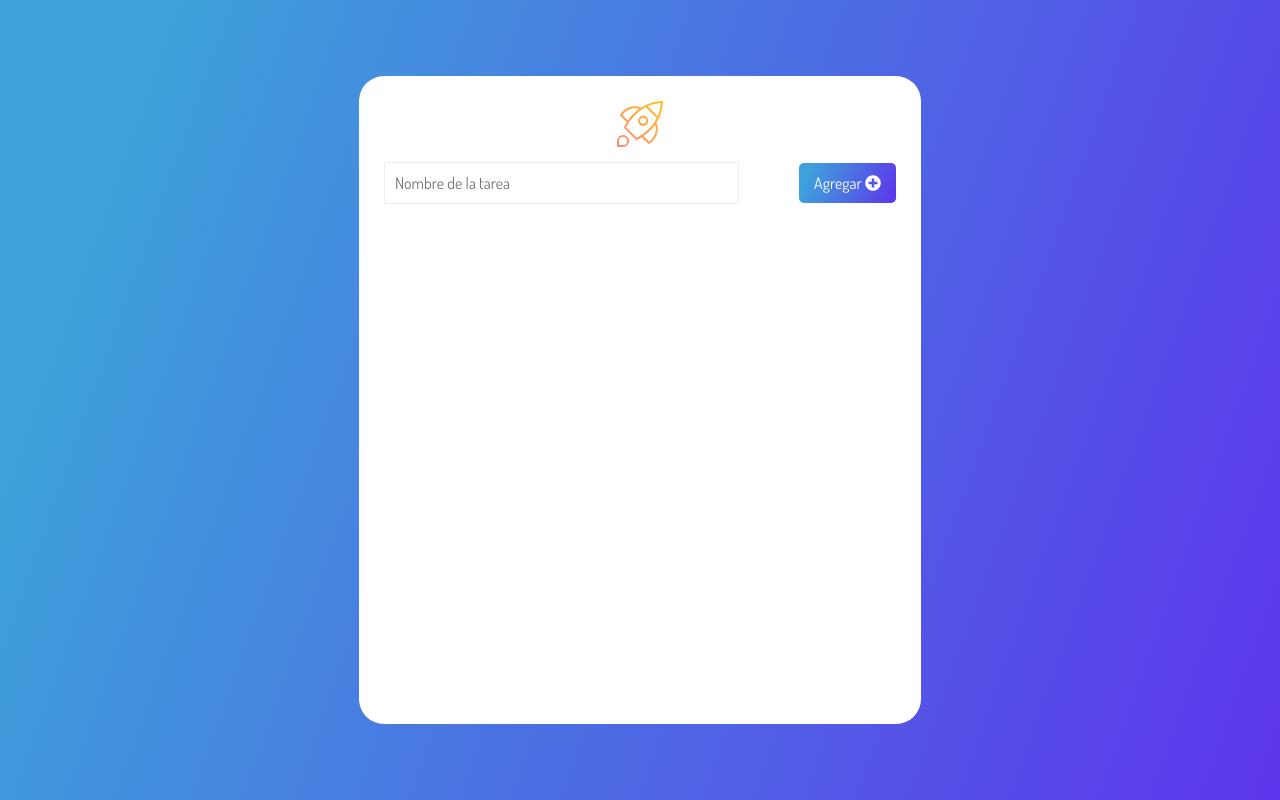
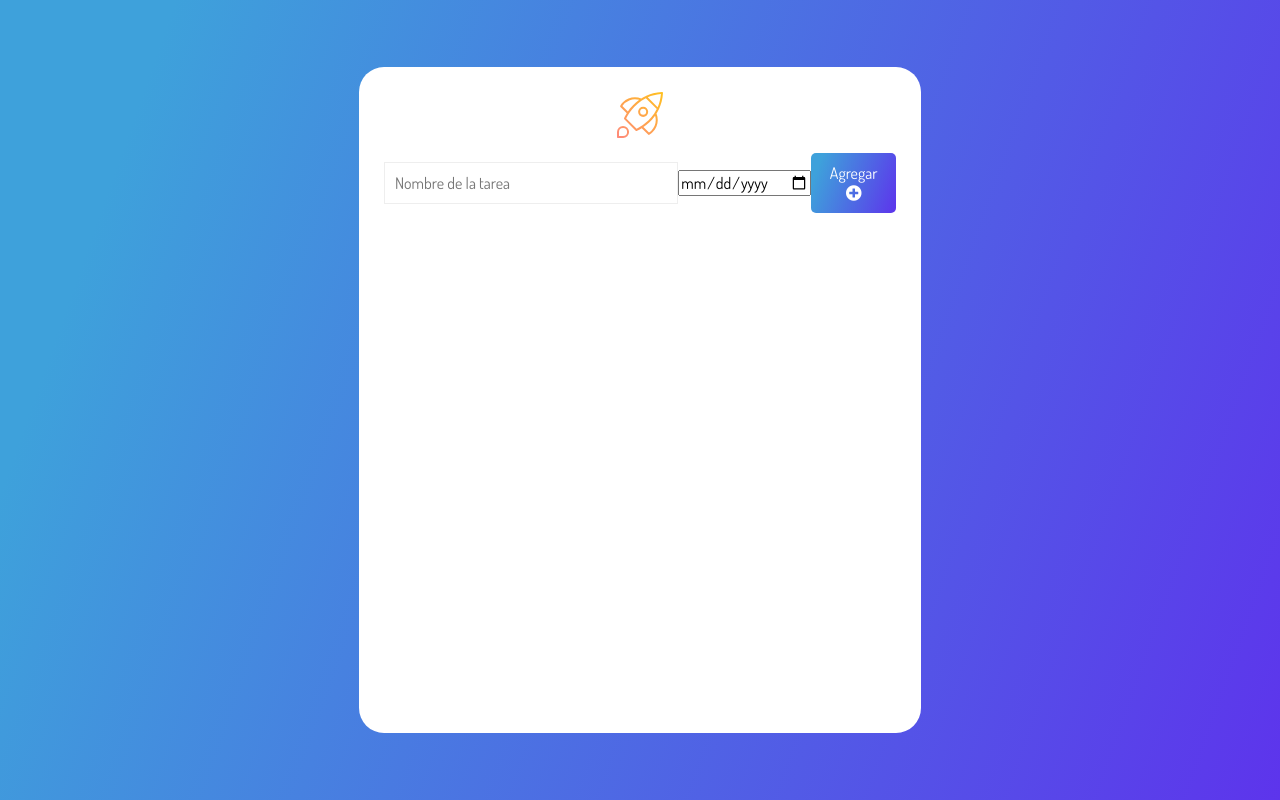
Before and after one commit to caryan57/todo-app, a plain HTML site: page index.html in a window 1280 px wide. Drawn offline with Linux system fonts and the light colour scheme.

Commit message:
Agregué input de fecha

```diff
--- a/index.html
+++ b/index.html
@@ -31,6 +31,7 @@
               autocomplete="off"
               data-input-form
             />
+            <input type="date" name="" id="" data-input-date />
             <button type="submit" class="btnCreate" data-form-btn>
               Agregar <i class="fas fa-plus-circle"></i>
             </button>
```
